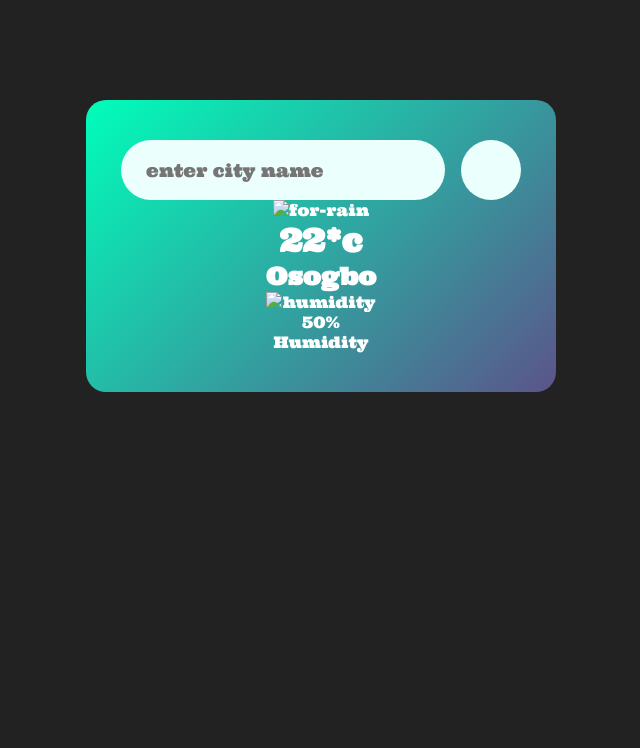
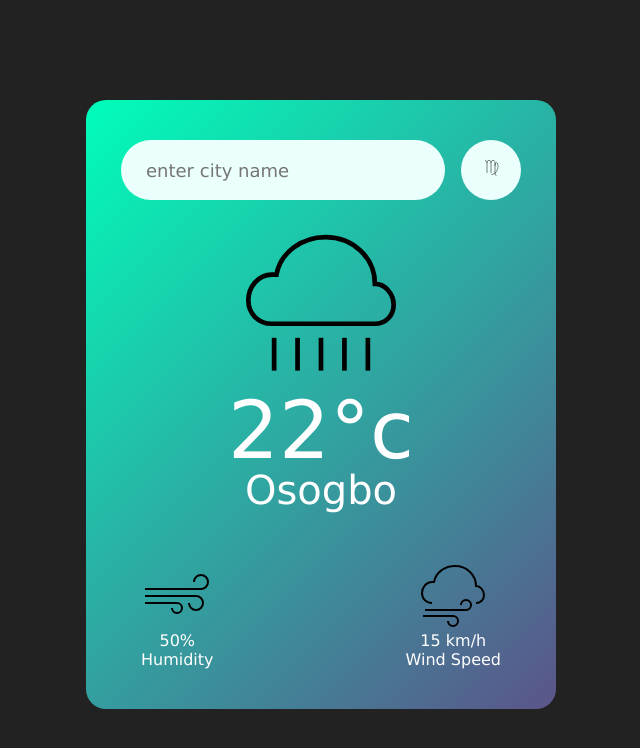
Before and after one commit to Adebukol/weather-app, a plain HTML site: page index.html in a window 1280 px wide. Shown: the whole page, without its empty margins (319-959 px from the left). Drawn offline with Linux system fonts and the light colour scheme.

Commit message:
html file updated

```diff
--- a/index.html
+++ b/index.html
@@ -15,19 +15,26 @@
   <div class="card">
     <div class="search">
       <input type="text" id="search" placeholder="enter city name" spellcheck="false">
-      <button><img src="images/icon-plus.svg"></button>
+      <button><img src="images/weather_virgo.svg"></button>
     </div>
 
   <div class="weather">
-    <img src="images/icon-email.svg" alt="for-rain" class="weather-icon">
-    <h1 class="temp">22*c</h1>
+    <img src="images/weather_rain.svg" alt="for-rain" class="weather-icon">
+    <h1 class="temp">22°c</h1>
     <h2 class="city">Osogbo</h2>
     <div class="details">
       <div class="col">
-        <img src="images/icon-location.svg" alt="humidity">
+        <img src="images/weather_windgust.svg" alt="humidity">
         <div>
           <p class="humidity">50%</p>
           <p>Humidity</p>
+        </div>
+      </div>
+      <div class="col">
+        <img src="images/weather_wind.svg" alt="wind">
+        <div>
+          <p class="wind">15 km/h</p>
+          <p>Wind Speed</p>
         </div>
       </div>
     </div>
--- a/main.css
+++ b/main.css
@@ -2,7 +2,8 @@
   margin:0;
   padding:0;
   box-sizing: border-box;
-  font-family: 'Ultra', serif;
+  font-family:'Lucida Sans', 'Lucida Sans Regular', 'Lucida Grande', 'Lucida Sans Unicode', Geneva, Verdana, sans-serif;
+    font-size: medium;
 }
 
 body{
@@ -49,7 +50,26 @@ body{
   width: 16px;
   height: 16px;
   }
-
+  .weather-icon{
+    width: 150px;
+    margin-top: 30px;
+  }
+  .weather h1{
+    font-size: 80px;
+    font-weight: 500;
+  }
+  .weather h2{
+    font-size: 40px;
+    font-weight: 400;
+    margin-top: -10px;
+  }
+  .details{
+    display: flex;
+    align-content: center;
+    justify-content: space-between;
+    padding: 0 20px;
+    margin-top: 50px;
+  }
 /* .row{
   padding: 10px 30px;
   background: rgb(216, 208, 216);
```
Also changed, not shown: images/weather_aquarius.svg (added), images/weather_rain.svg (added), images/weather_variable_sun.svg (added), images/weather_virgo.svg (added), images/weather_wind.svg (added), images/weather_windgust.svg (added).
